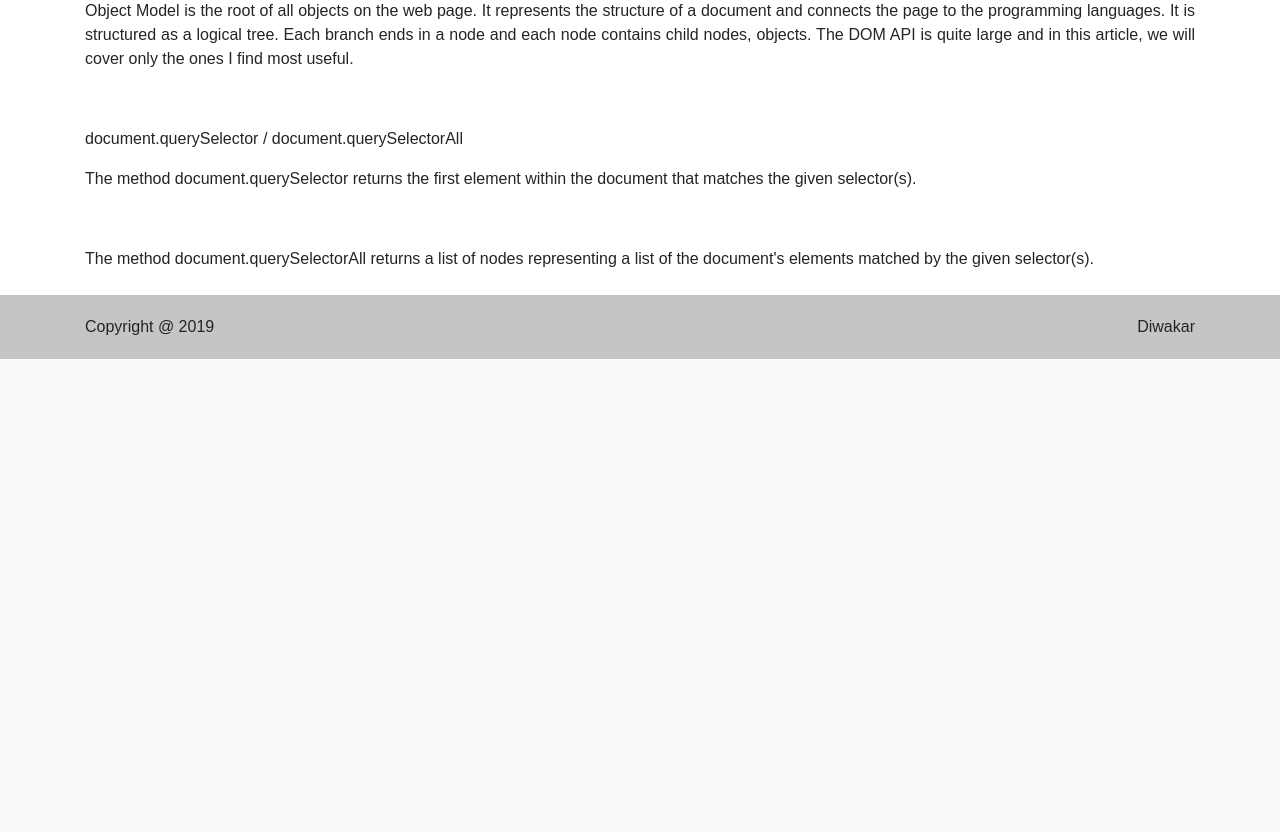
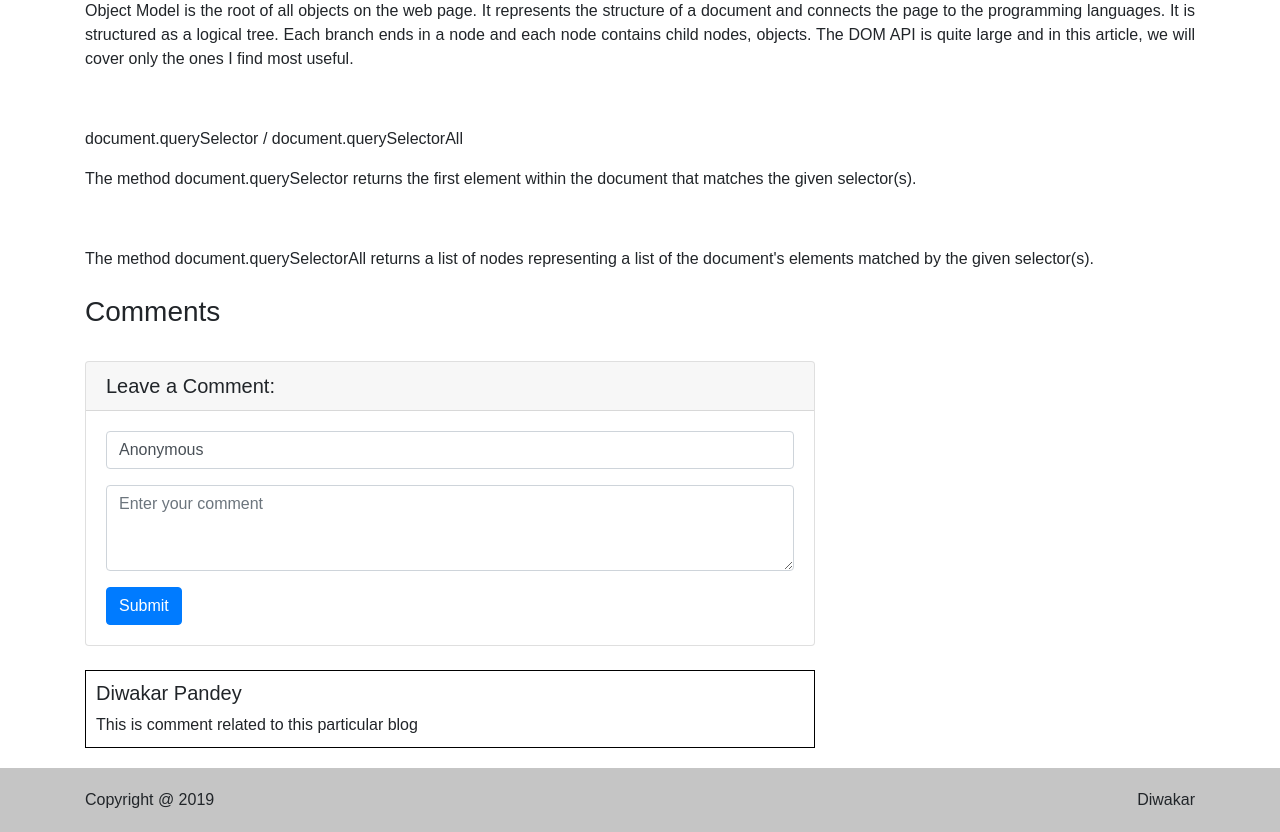
Before and after one commit to diwap/portfolio, a Django app: page /blogs/1 in a window 1280 px wide. Shown: the part 675-1507 px from the top of the page. Before the commit the page ends 1034 px from the top, so only its background shows below. Run offline with Django 3.2, Linux system fonts and the light colour scheme; data comes from the database, SQL or seed files in the repository; some libraries are stand-ins or nearby versions.

Commit message:
comment section created in blog

```diff
--- a/blog/admin.py
+++ b/blog/admin.py
@@ -1,6 +1,7 @@
 from django.contrib import admin
 
-from blog.models import Blog
+from blog.models import Blog, Comment
 
 
 admin.site.register(Blog)
+admin.site.register(Comment)
--- a/blog/models.py
+++ b/blog/models.py
@@ -25,3 +25,14 @@ class Blog(models.Model):
 
     def __str__(self):
         return self.title
+
+class Comment(models.Model):
+    body = models.TextField()
+    created_date = models.DateTimeField(auto_now=True)
+
+    created_by = models.CharField(max_length=50, default="Anonymous")
+
+    blog = models.ForeignKey(Blog, on_delete=models.CASCADE, null=True)
+
+    class Meta:
+        ordering = ['created_by']
--- a/blog/templates/blog/blog_detail.html
+++ b/blog/templates/blog/blog_detail.html
@@ -23,6 +23,7 @@ Blogs Detail
             </div>
         </div>
     </div>
+    {% include 'blog/partial/comment.html' %}
 </div>
 
 <style>
--- /dev/null
+++ b/blog/templates/blog/partial/comment.html
@@ -0,0 +1,46 @@
+<div class="row">
+    <div class="col-md-6">
+        <h3>Comments</h3>
+    </div>
+</div>
+
+<div class="row">
+    <div class="col-md-8">
+        <div class="card my-4">
+            <h5 class="card-header">Leave a Comment:</h5>
+            <div class="card-body">
+                <form action="" method="POST">
+                    {% csrf_token %}
+                    <div class="form-group">
+                        <input class="form-control" type="text" name="created_by" id="created_by" placeholder="Your Name" value="Anonymous">
+                    </div>
+                    <div class="form-group">
+                        <textarea name="body" id="body" class="form-control" rows="3" placeholder="Enter your comment"></textarea>
+                    </div>
+                    <button type="submit" class="btn btn-primary">Submit</button>
+                </form>
+            </div>
+        </div>
+    </div>
+</div>
+{% for c in comment %}
+<div class="row">
+    <div class="col-md-8">
+        <div class="media">
+            <div class="media-body">
+                <h5 class="mt-0">{{ c.created_by }}</h5>
+                {{ c.body }}
+            </div>
+        </div>
+    </div>
+</div>
+{% endfor %}
+
+
+<style>
+    .media {
+        padding: 10px;
+        border: 1px solid black;
+        margin-bottom: 20px
+    }
+</style>
--- a/blog/views.py
+++ b/blog/views.py
@@ -1,6 +1,6 @@
 from django.shortcuts import render
 
-from blog.models import Blog
+from blog.models import Blog, Comment
 
 
 def blog_list(request):
@@ -10,7 +10,18 @@ def blog_list(request):
     return render(request, 'blog/index.html', context)
 
 def blog_detail(request, id):
+
+    if request.method == 'POST':
+        created_by = request.POST.get('created_by', None)
+        body = request.POST.get('body', None)
+
+        if created_by and body:
+            blog = Blog.objects.get(pk=id)
+            comnt = Comment(created_by=created_by, body=body, blog=blog)
+            comnt.save()
+
     context = {
-        'blog': Blog.objects.get(pk=id)
+        'blog': Blog.objects.get(pk=id),
+        'comment': Comment.objects.filter(blog=id)
     }
     return render(request, 'blog/blog_detail.html', context)
```
Also changed, not shown: blog/migrations/0009_comment.py (added), blog/migrations/0010_comment_blog.py (added), db.sqlite3.
